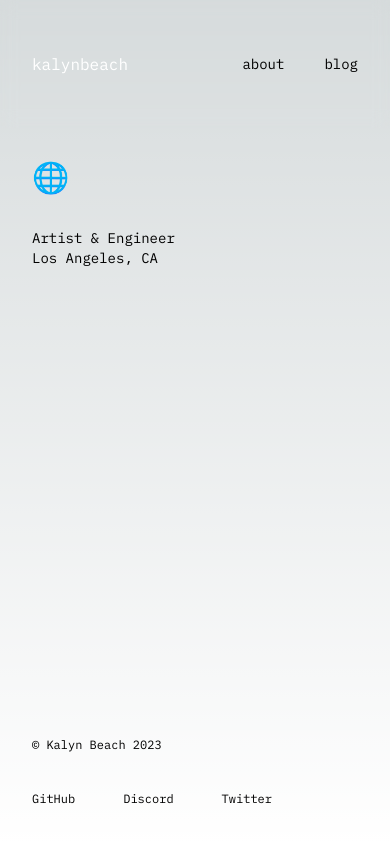
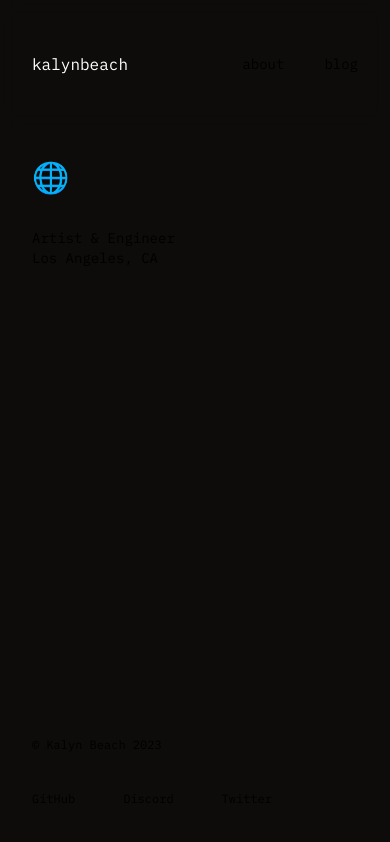
Before and after one commit to kalynbeach/kalynbeach-xyz, a Next.js app: page / in a window 390 px wide. Built offline with nearby package versions, Linux system fonts and the light colour scheme.

Commit message:
update global bg color

```diff
--- a/src/app/globals.css
+++ b/src/app/globals.css
@@ -18,10 +18,10 @@
 
 body {
   color: rgb(var(--foreground-rgb));
-  background: linear-gradient(
+  /* background: linear-gradient(
       to bottom,
       transparent,
       rgb(var(--background-end-rgb))
     )
-    rgb(var(--background-start-rgb));
+    rgb(var(--background-start-rgb)); */
 }
--- a/src/app/layout.tsx
+++ b/src/app/layout.tsx
@@ -16,7 +16,7 @@ export default function RootLayout({
 }) {
   return (
     <html lang="en">
-      <body className={`${inter.variable} ${ibm_plex_sans.variable} ${ibm_plex_mono.variable}`}>
+      <body className={`${inter.variable} ${ibm_plex_sans.variable} ${ibm_plex_mono.variable} bg-night-900`}>
         <div className='w-full md:max-w-3xl lg:max-w-4xl min-h-screen mx-auto flex flex-col'>
           <Header />
           <main className='min-h-max p-8 md:px-4 md:py-12 flex-1 flex flex-col'>
--- a/src/ui/Header.tsx
+++ b/src/ui/Header.tsx
@@ -3,7 +3,7 @@ import Nav from './Nav'
 
 export default function Header() {
   return (
-    <header className='m-0 px-8 md:px-4 basis-32 flex flex-row justify-between items-center sticky top-0 bg-night-900 bg-transparent backdrop-blur z-50'>
+    <header className='m-0 px-8 md:px-4 basis-32 flex flex-row justify-between items-center sticky top-0 bg-transparent backdrop-blur z-50'>
       <Link href={'/'} className='font-mono md:text-lg text-white'>
         kalynbeach
       </Link>
```
